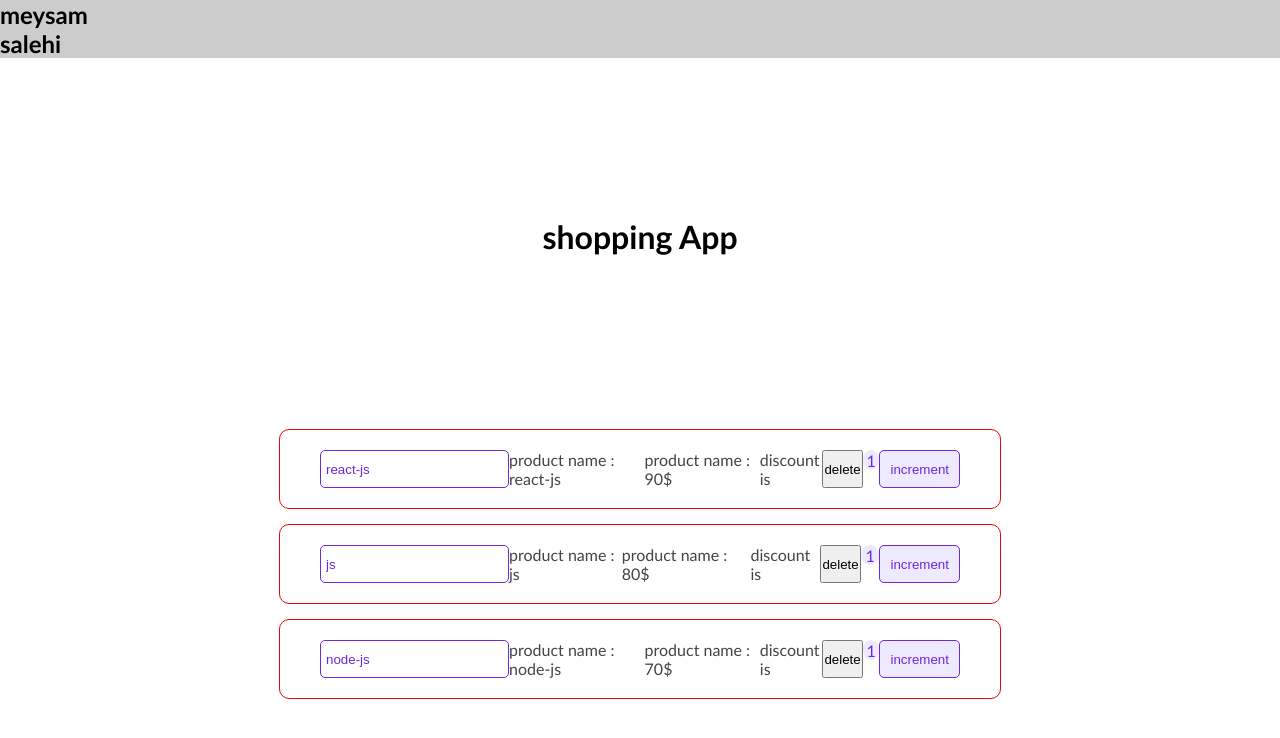
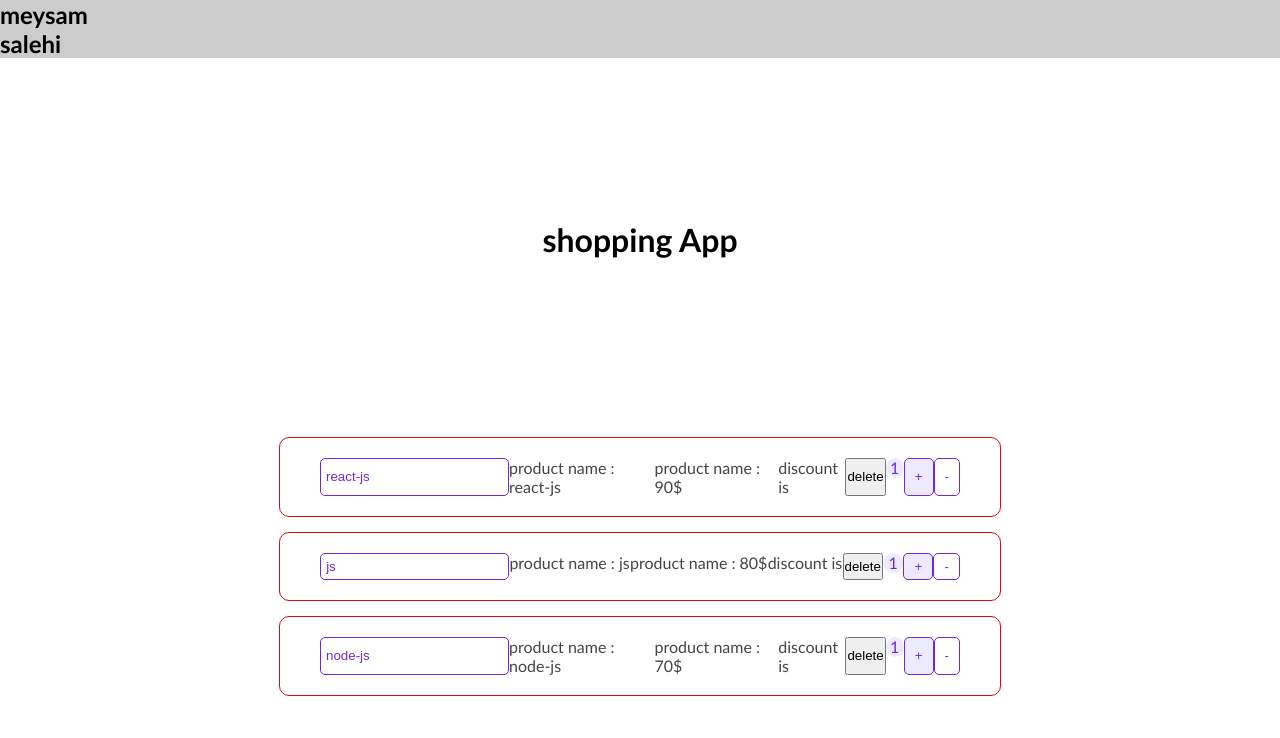
Before and after one commit to meysamsalehi/ReactTraining, a React (Create React App) app: page / in a window 1280 px wide. Shown: the top 738 px of the page. Built offline with nearby package versions, Linux system fonts and the light colour scheme.

Commit message:
Session29 => add decrement handler for minus value and remove component when value 0

```diff
--- a/src/Component/Product/Product.js
+++ b/src/Component/Product/Product.js
@@ -16,7 +16,10 @@ const Product = (props) => {
         onClick={props.onIncrement}
         className={`${styles.button} ${styles.inc}`}
       >
-        increment
+        +
+      </button>
+      <button onClick={props.onDecrement} className={styles.button}>
+        -
       </button>
     </div>
   );
--- a/src/Component/ProductList/ProductList.js
+++ b/src/Component/ProductList/ProductList.js
@@ -21,6 +21,18 @@ class ProductList extends Component {
     this.setState({ products: productsClone });
   };
 
+  decrementHandler = (id) => {
+    const productsClone = [...this.state.products];
+    const selectedItem = productsClone.find((p) => p.id === id);
+    if (selectedItem.quantity === 1) {
+      const filteredProducts = this.state.products.filter((p) => p.id !== id);
+      this.setState({ products: filteredProducts });
+    } else {
+      selectedItem.quantity--;
+      this.setState({ products: productsClone });
+    }
+  };
+
   changeHandler = (event, id) => {
     const productsClone = [...this.state.products];
     const selectedItem = productsClone.find((p) => p.id === id);
@@ -40,6 +52,7 @@ class ProductList extends Component {
               product={product}
               onDelete={() => this.removeHandler(product.id)}
               onIncrement={() => this.incrementHandler(product.id)}
+              onDecrement={() => this.decrementHandler(product.id)}
               onChange={(e) => this.changeHandler(e, product.id)}
             />
           );
```
